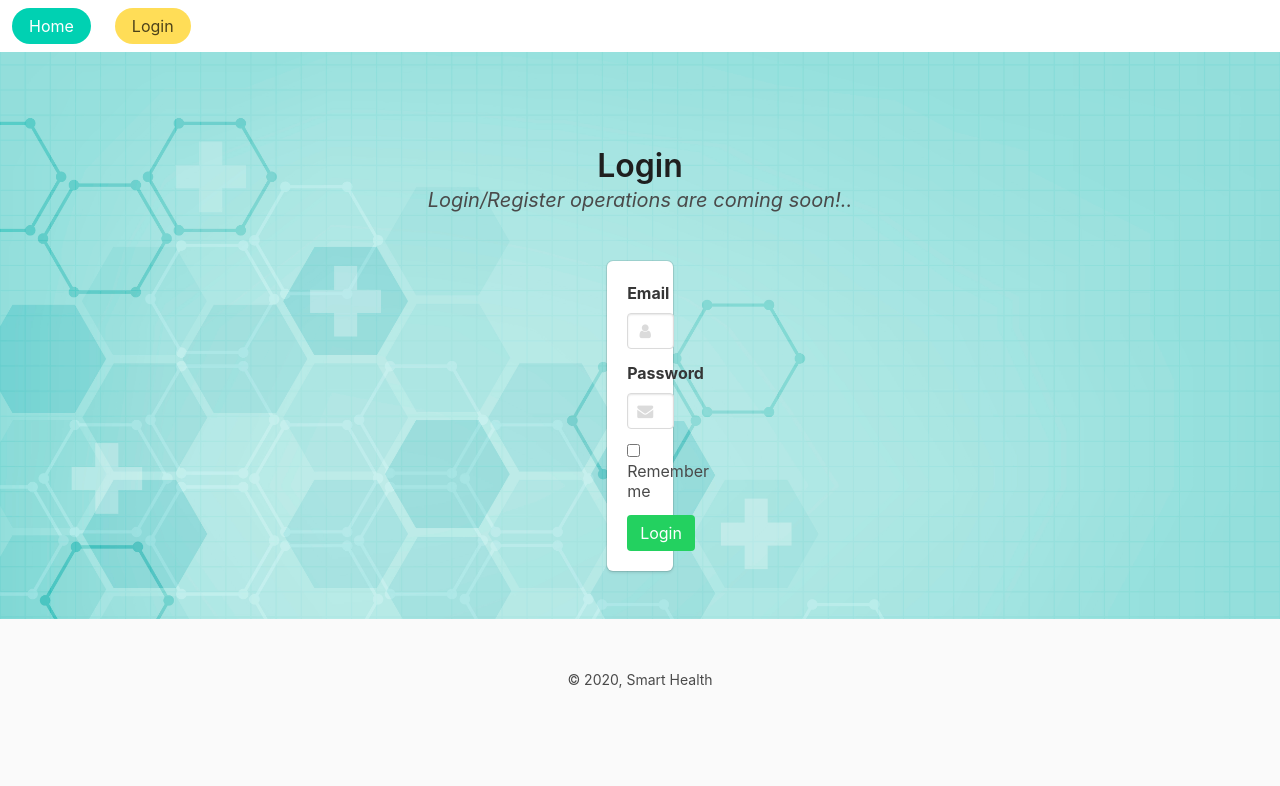
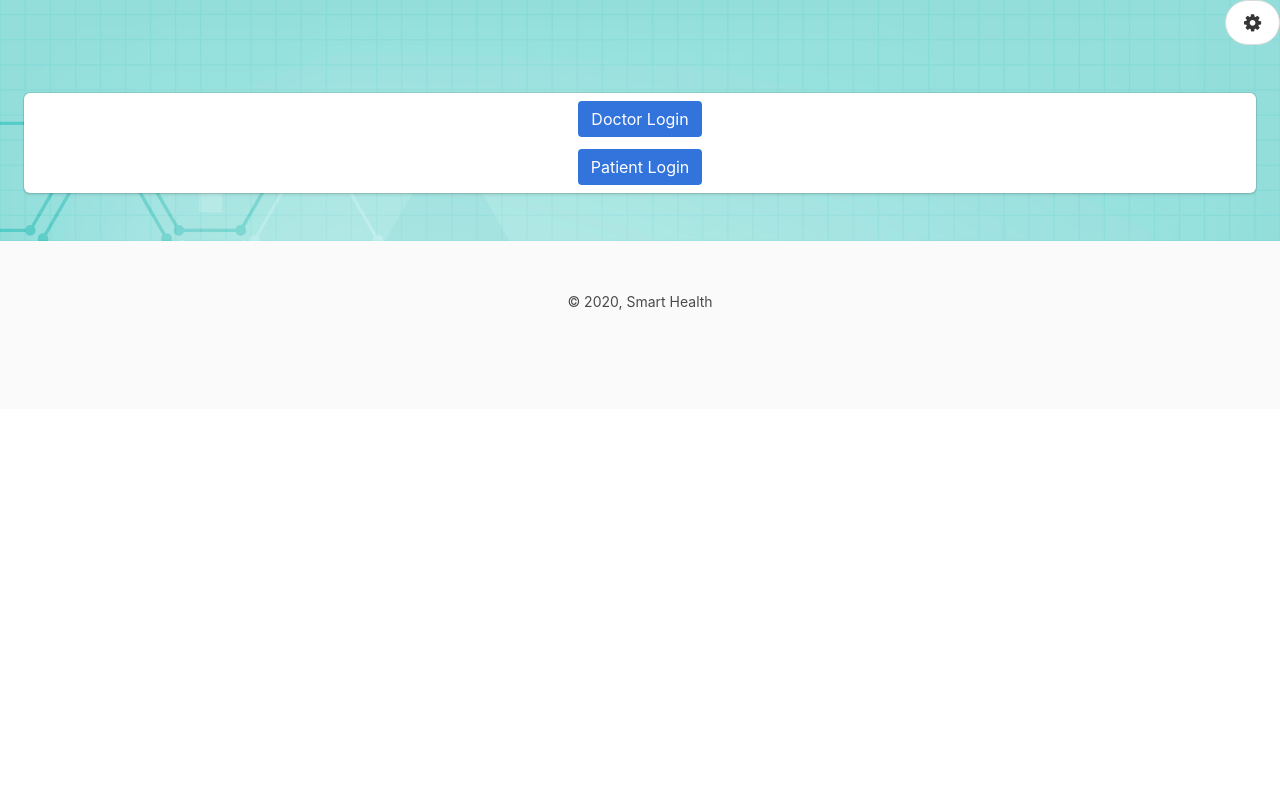
Before and after one commit to SmartHealth-ituse2020/SH-web, a Flask app: page / in a window 1280 px wide. Shown: the top 786 px of the page. Run offline with Flask 2, Linux system fonts and the light colour scheme; parts of the project's set-up code (start-up, migrations or seed data) failed here and were passed over; some libraries are stand-ins or nearby versions.

Commit message:
Login page and doctor_login page added.

```diff
--- a/templates/layout.html
+++ b/templates/layout.html
@@ -19,7 +19,7 @@
           <a class="button is-rounded is-primary" href="{{ url_for('home_page_doctor') }}">Home</a>
         </span>
         <span class="navbar-item">
-          <a class="button is-rounded is-warning" href="{{ url_for('login_page') }}">Login</a>
+          <a class="button is-rounded is-warning" href="{{ url_for('login_page') }}">Log out</a>
         </span>
       </div>
     </nav>
--- a/templates/login.html
+++ b/templates/login.html
@@ -1,49 +1,51 @@
-{% extends "layout.html" %}
-{% block title %}Login{% endblock %}
-{% block content %}
+<!DOCTYPE html>
+<html lang="en">
+
+<head>
+    <meta charset="utf-8" />
+    <meta name="viewport" content="width=device-width, initial-scale=1" />
+    <title>Login</title>
+    <!-- <link rel="shortcut icon" href="/static/?.png" /> -->
+    <link rel="stylesheet" href="https://cdnjs.cloudflare.com/ajax/libs/bulma/0.7.1/css/bulma.min.css" />
+    <link rel="stylesheet" href="https://cdnjs.cloudflare.com/ajax/libs/font-awesome/4.7.0/css/font-awesome.min.css">
+    <link rel="stylesheet" href="{{ url_for('static', filename='smartHealth.css') }}" />
+</head>
+
+<body>
+    <header>
+        <div class="level-right">
+            <a class="button is-rounded is-ghost is-medium level-item" href="{{ url_for('login_page_doctor') }}">
+                <span class="icon is-small is-left">
+                  <i class="fa fa-cog"></i>
+                </span>
+            </a>
+          </div>
+    </header>
+    <main>
         <section class="section">
-	<div class="container has-text-centered">
-	  <h1 class="title is-capitalized">Login</h1>
-	  <p class="subtitle  is-italic">Login/Register operations are coming soon!..</p>
-	</div>
-</section>
-<section class="hero">
-	<div class="container">
+            <div class="content">
+                <div class="box">
+
+                        <div class="block">
                             <div class="columns is-centered">
-        <div class="column is-5-tablet is-4-desktop is-3-widescreen">
-          <form action="" class="box">
-            <div class="field">
-              <label for="" class="label">Email</label>
-              <div class="control has-icons-left">
-                <input type="email" placeholder="e.g. bobsmith@gmail.com" class="input" required>
-                <span class="icon is-small is-left">
-                  <i class="fa fa-user"></i>
-                </span>
+                                <a class="button is-link" href="{{ url_for('login_page_doctor') }}">Doctor Login</a>
                             </div>
                         </div>
-            <div class="field">
-              <label for="" class="label">Password</label>
-              <div class="control has-icons-left">
-                <input type="password" placeholder="*******" class="input" required>
-                 <span class="icon is-small is-left">
-                  <i class="fa fa-envelope"></i>
-                </span>
+                        <div class="block">
+                            <div class="columns is-centered">
+                                <a class="button is-link">Patient Login</a>
                             </div>
                         </div>
-            <div class="field">
-              <label for="" class="checkbox">
-                <input type="checkbox">
-               Remember me
-              </label>
-            </div>
-            <div class="field">
-              <button class="button is-success">
-                Login
-              </button>
-            </div>
-          </form>
                     </div>
                 </div>
             </div>
         </section>
-{% endblock %}
+    </main>
+    <footer class="footer">
+        <div class="content">
+            <small>&copy; 2020, Smart Health</small>
+        </div>
+    </footer>
+</body>
+
+</html>
```
Also changed, not shown: templates/login_doctor.html (added, +47 -0 lines). Lines whose indentation alone changed are shown as unchanged.
